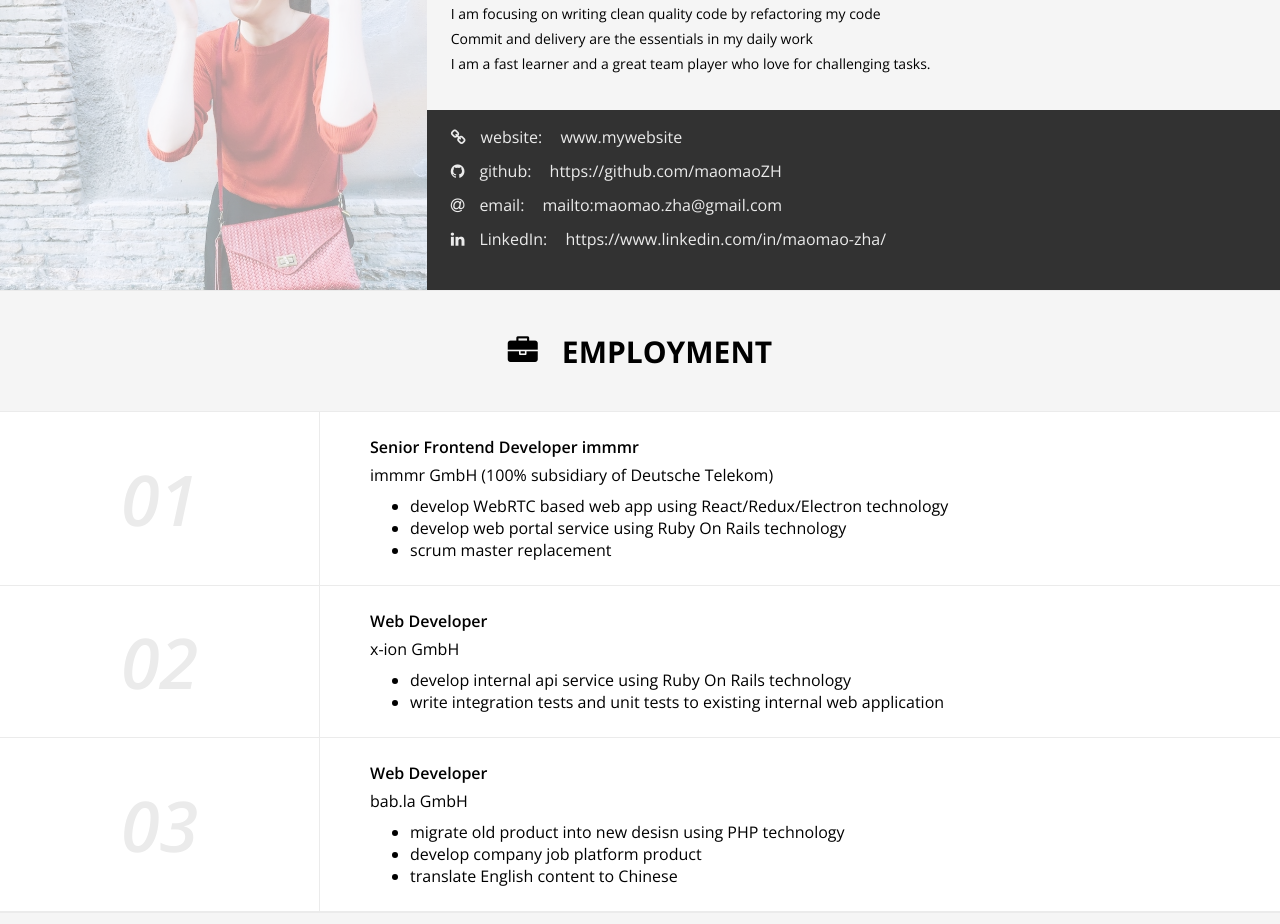
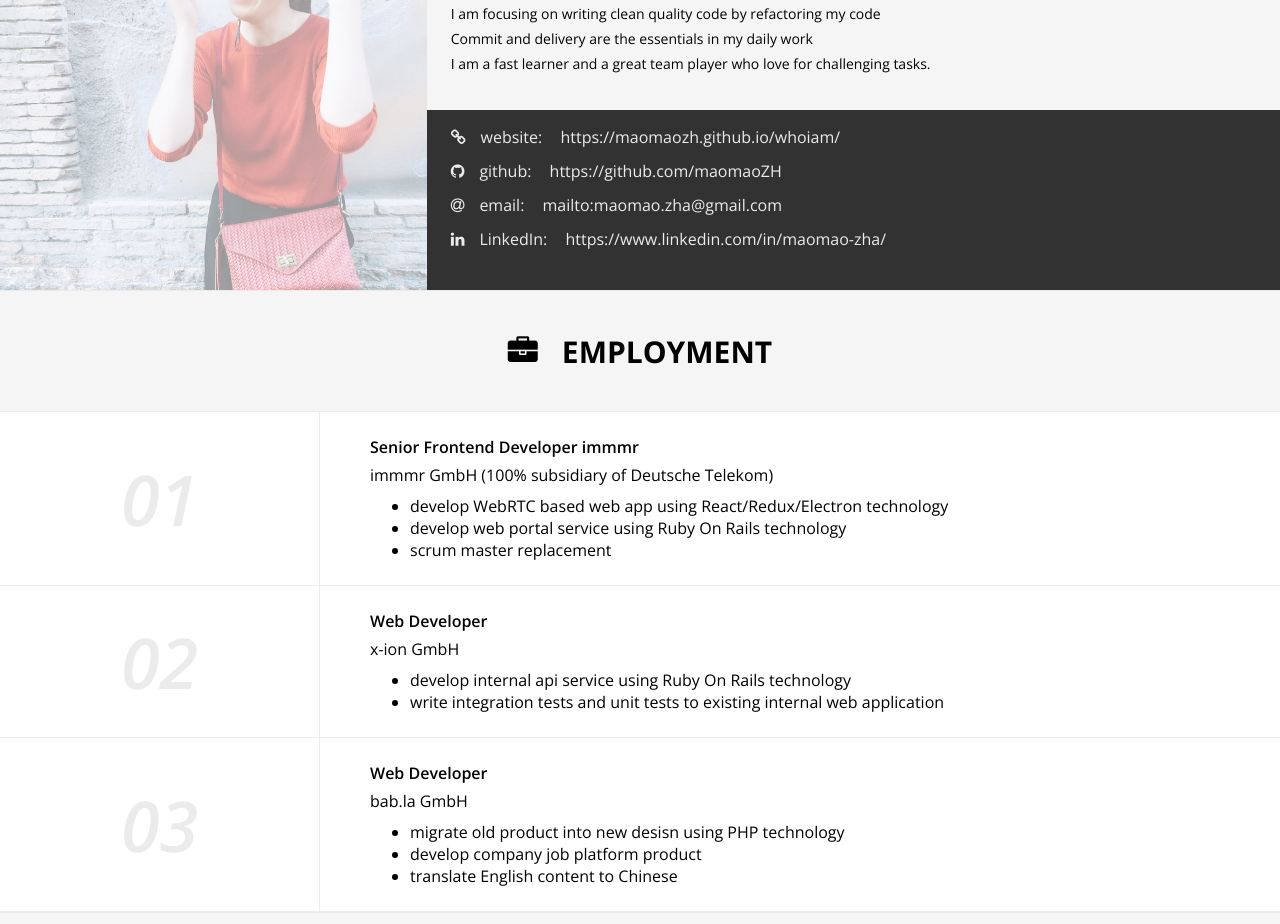
Before and after one commit to maomaoZH/whoiam, a React (Create React App) app: page / in a window 1280 px wide. Shown: the part 960-1884 px from the top of the page. Built offline with nearby package versions, Linux system fonts and the light colour scheme.

Commit message:
update website url

```diff
--- a/src/data.js
+++ b/src/data.js
@@ -8,7 +8,11 @@ const aboutMe = [
 ];
 
 const personalInfo = [
-  { title: "website", icon: "link", value: "www.mywebsite" },
+  {
+    title: "website",
+    icon: "link",
+    value: "https://maomaozh.github.io/whoiam/"
+  },
   { title: "github", icon: "github", value: "https://github.com/maomaoZH" },
   { title: "email", icon: "at", value: "mailto:maomao.zha@gmail.com" },
   {
```
